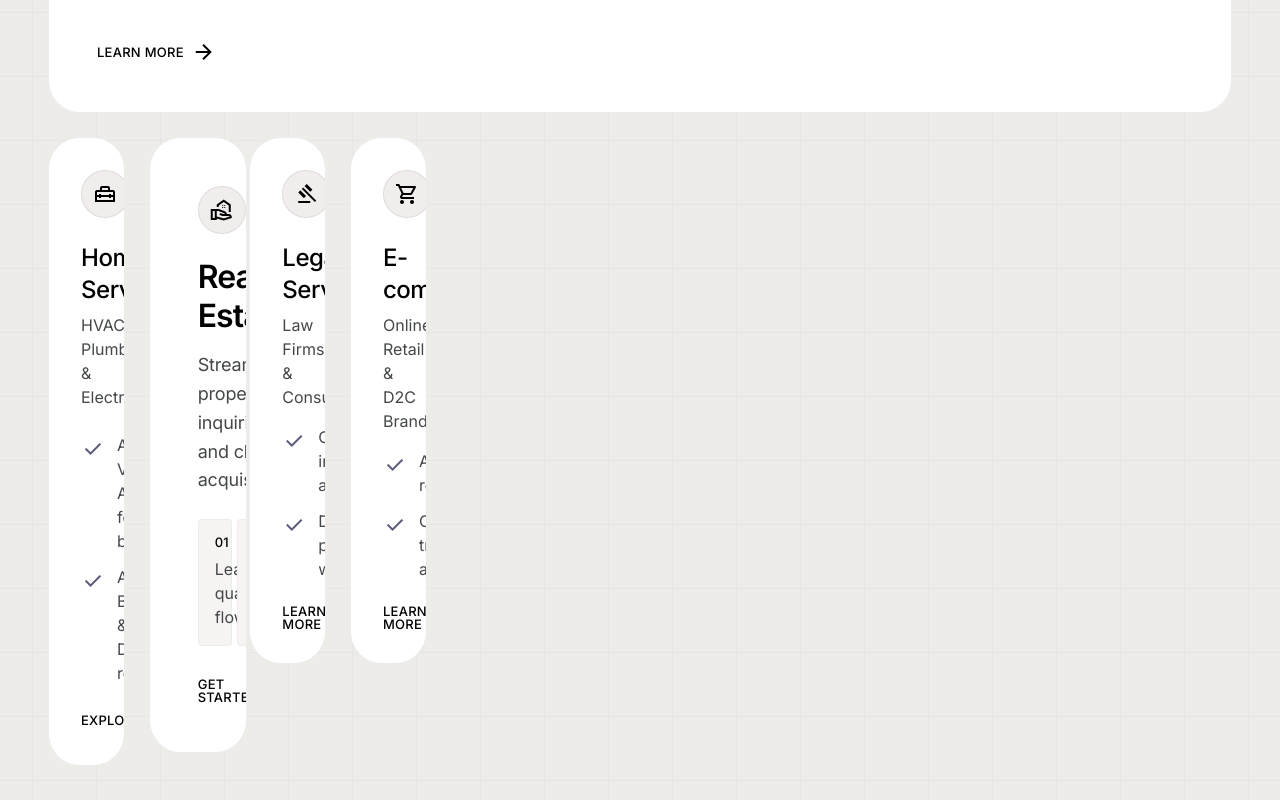
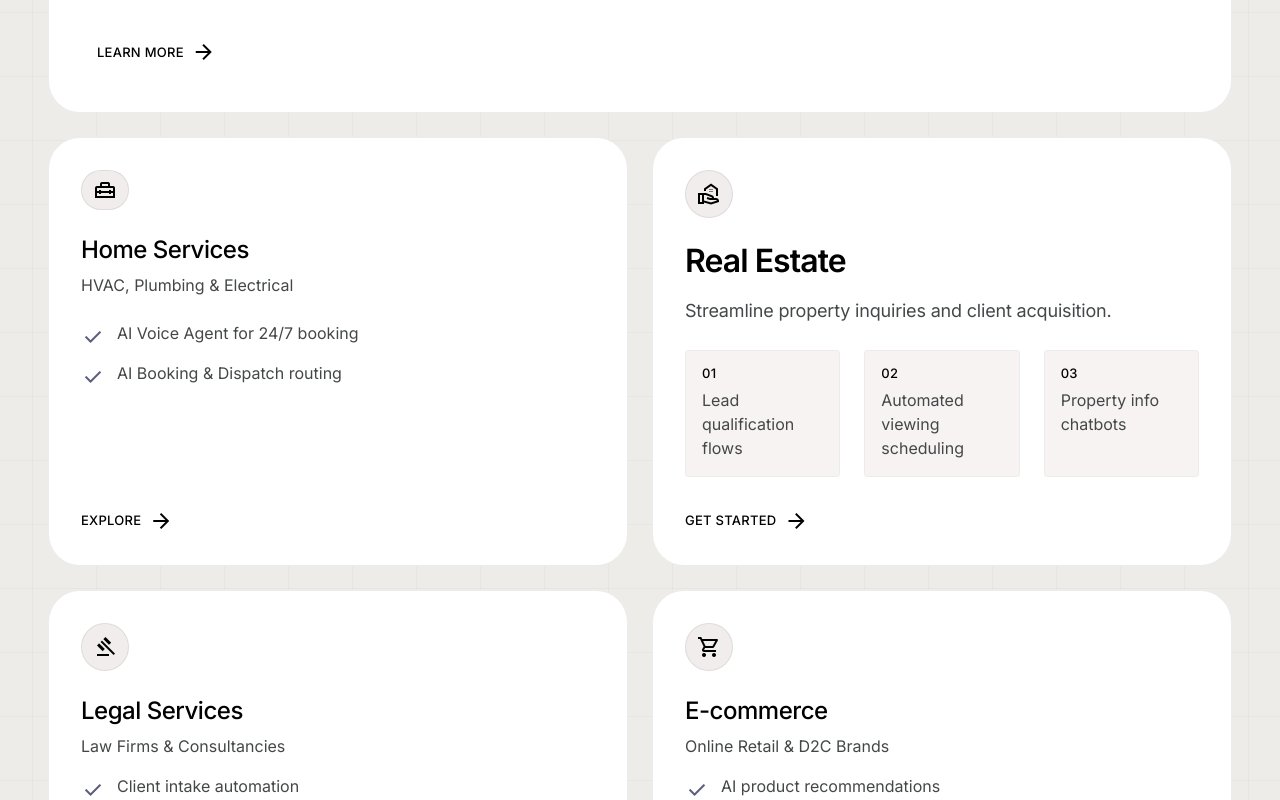
Before and after one commit to SOBANEJAZ/eledralabs-landing-page, a Next.js app: page /industries in a window 1280 px wide. Shown: the part 820-1620 px from the top of the page. Built offline with nearby package versions, Linux system fonts and the light colour scheme.

Commit message:
refactor(industries): equalize card heights with consistent grid layout
- Set Home Services, Real Estate, Legal, E-commerce to md:col-span-6
- Add h-full to ScrollReveal wrappers and cards for equal row heights
- Add delay={100} to Real Estate for staggered reveal

```diff
--- a/src/app/industries/page.tsx
+++ b/src/app/industries/page.tsx
@@ -140,8 +140,8 @@ export default function IndustriesPage() {
         </ScrollReveal>
 
         {/* Home Services */}
-        <ScrollReveal delay={100}>
-          <div className="card card-glow md:col-span-4 flex flex-col justify-between p-8 bg-surface-container-lowest rounded-lg border-[0.5px] border-[#11111114] group overflow-hidden relative">
+        <ScrollReveal className="md:col-span-6 h-full">
+          <div className="card card-glow flex flex-col justify-between p-8 bg-surface-container-lowest rounded-lg border-[0.5px] border-[#11111114] group overflow-hidden relative h-full">
             <div className="flex flex-col gap-6 relative z-10 h-full">
               <div className="icon-circle-bounce w-12 h-12 flex items-center justify-center rounded-full bg-surface-container border-[0.5px] border-[#11111114]">
                 <MaterialIcon
@@ -189,9 +189,9 @@ export default function IndustriesPage() {
         </ScrollReveal>
 
         {/* Real Estate */}
-        <ScrollReveal>
-          <div className="card card-glow md:col-span-12 flex flex-col md:flex-row gap-8 p-8 md:p-12 bg-surface-container-lowest rounded-lg border-[0.5px] border-[#11111114] group overflow-hidden relative items-center">
-            <div className="flex-1 flex flex-col gap-6 relative z-10">
+        <ScrollReveal delay={100} className="md:col-span-6 h-full">
+          <div className="card card-glow flex flex-col justify-between p-8 bg-surface-container-lowest rounded-lg border-[0.5px] border-[#11111114] group overflow-hidden relative h-full">
+            <div className="flex flex-col gap-6 relative z-10">
               <div className="icon-circle-bounce w-12 h-12 flex items-center justify-center rounded-full bg-surface-container border-[0.5px] border-[#11111114]">
                 <MaterialIcon
                   name="real_estate_agent"
@@ -239,8 +239,8 @@ export default function IndustriesPage() {
         </ScrollReveal>
 
         {/* Legal Services */}
-        <ScrollReveal delay={100}>
-          <div className="card card-glow md:col-span-6 flex flex-col justify-between p-8 bg-surface-container-lowest rounded-lg border-[0.5px] border-[#11111114] group overflow-hidden relative">
+        <ScrollReveal delay={100} className="md:col-span-6 h-full">
+          <div className="card card-glow flex flex-col justify-between p-8 bg-surface-container-lowest rounded-lg border-[0.5px] border-[#11111114] group overflow-hidden relative h-full">
             <div className="flex flex-col gap-6 relative z-10">
               <div className="icon-circle-bounce w-12 h-12 flex items-center justify-center rounded-full bg-surface-container border-[0.5px] border-[#11111114]">
                 <MaterialIcon name="gavel" className="text-primary" />
@@ -283,8 +283,8 @@ export default function IndustriesPage() {
         </ScrollReveal>
 
         {/* E-commerce */}
-        <ScrollReveal delay={200}>
-          <div className="card card-glow md:col-span-6 flex flex-col justify-between p-8 bg-surface-container-lowest rounded-lg border-[0.5px] border-[#11111114] group overflow-hidden relative">
+        <ScrollReveal delay={200} className="md:col-span-6 h-full">
+          <div className="card card-glow flex flex-col justify-between p-8 bg-surface-container-lowest rounded-lg border-[0.5px] border-[#11111114] group overflow-hidden relative h-full">
             <div className="flex flex-col gap-6 relative z-10">
               <div className="icon-circle-bounce w-12 h-12 flex items-center justify-center rounded-full bg-surface-container border-[0.5px] border-[#11111114]">
                 <MaterialIcon
```
